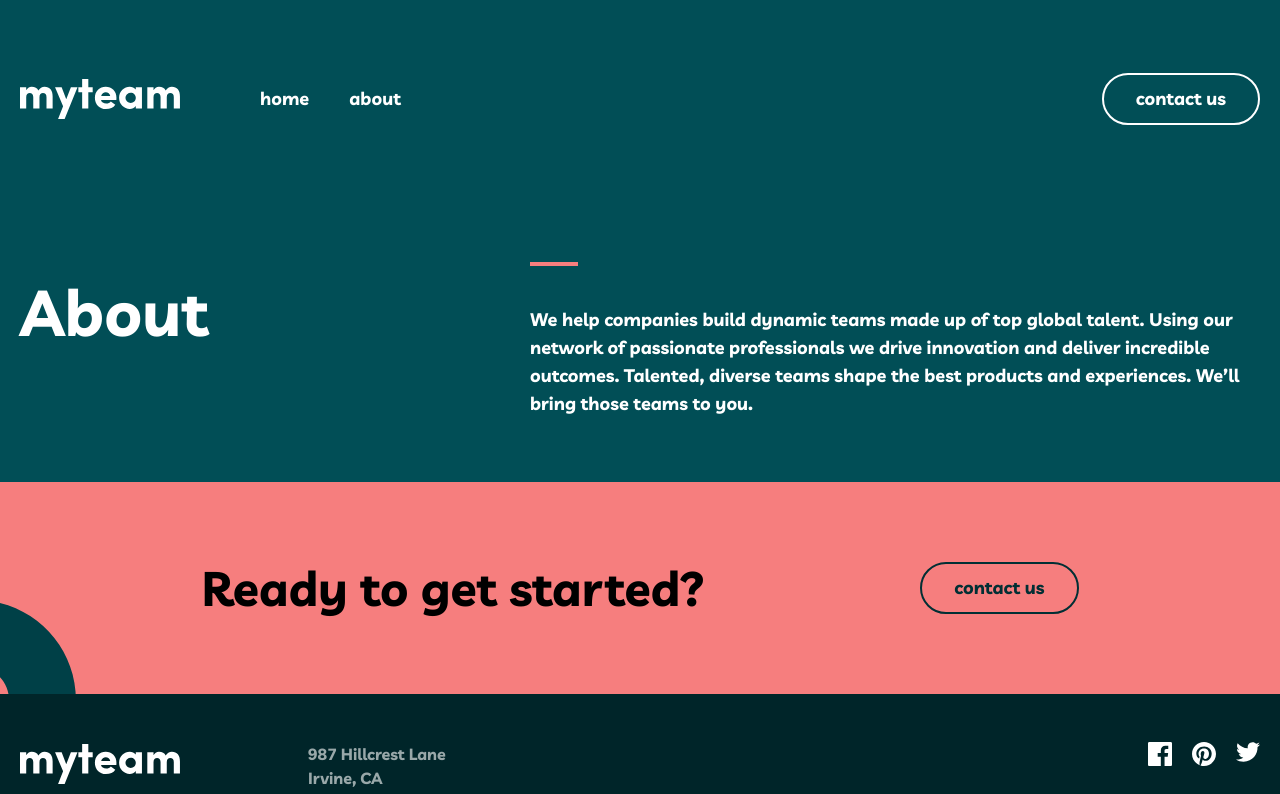
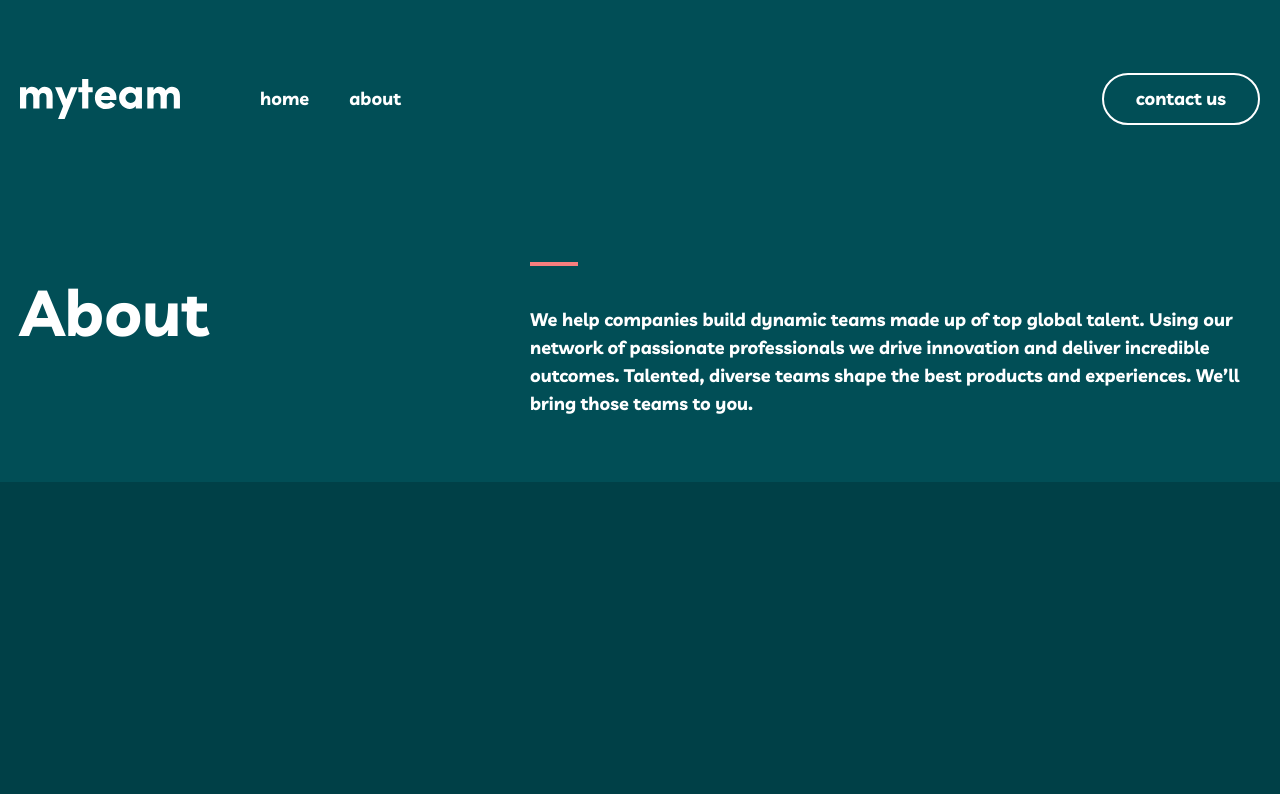
Before and after one commit to Bahromjonov/my-team-recat, a React (Vite) app: page /about in a window 1280 px wide. Shown: the top 794 px of the page. Built offline with nearby package versions, Linux system fonts and the light colour scheme.

Commit message:
add directors container

```diff
--- /dev/null
+++ b/src/components/Directors.jsx
@@ -0,0 +1,13 @@
+import React from 'react'
+
+const Directors = () => {
+    return (
+        <section className='bg-deepJungleGreen py-40'>
+            <div className='containerr'>
+
+            </div>
+        </section>
+    )
+}
+
+export default Directors
--- a/src/pages/About.jsx
+++ b/src/pages/About.jsx
@@ -1,9 +1,11 @@
 import React from 'react'
 import AboutHero from '../components/AboutHero'
+import Directors from '../components/Directors'
 const About = () => {
   return (
     <div>
       <AboutHero/>
+      <Directors/>
     </div>
   )
 }
```
